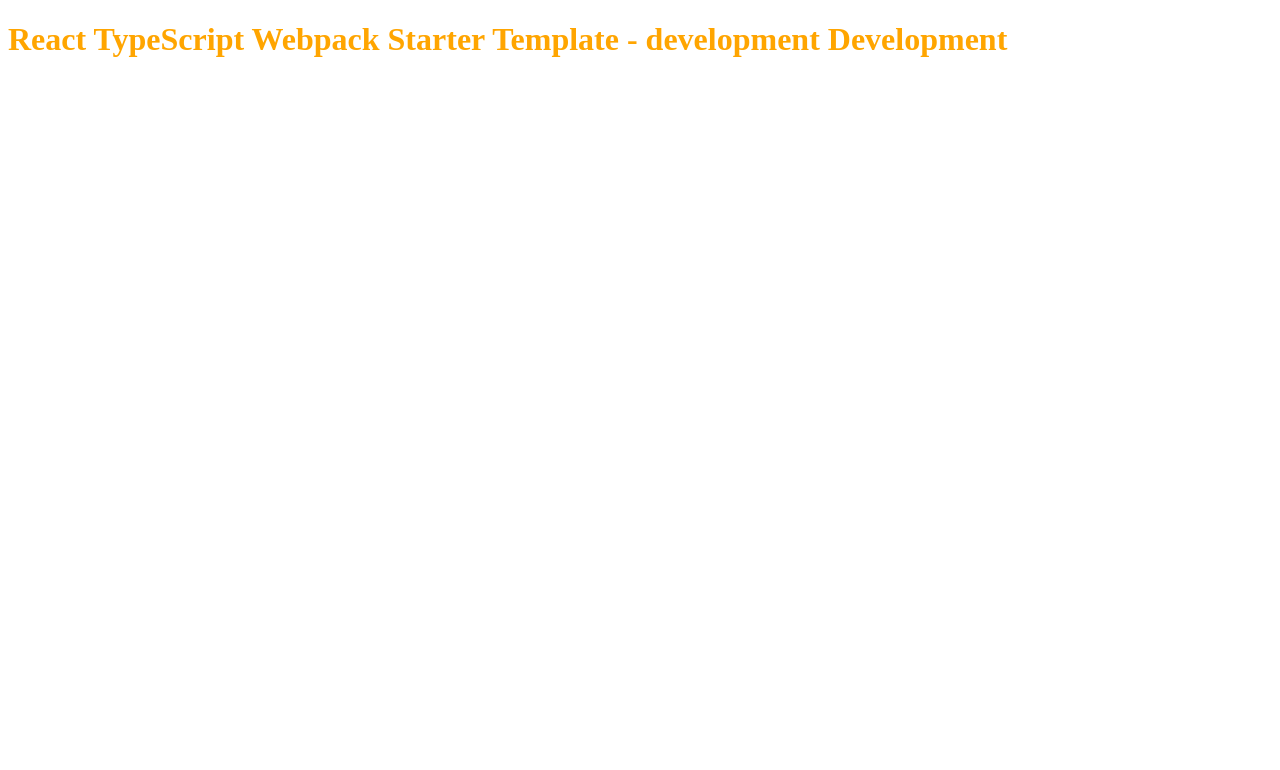
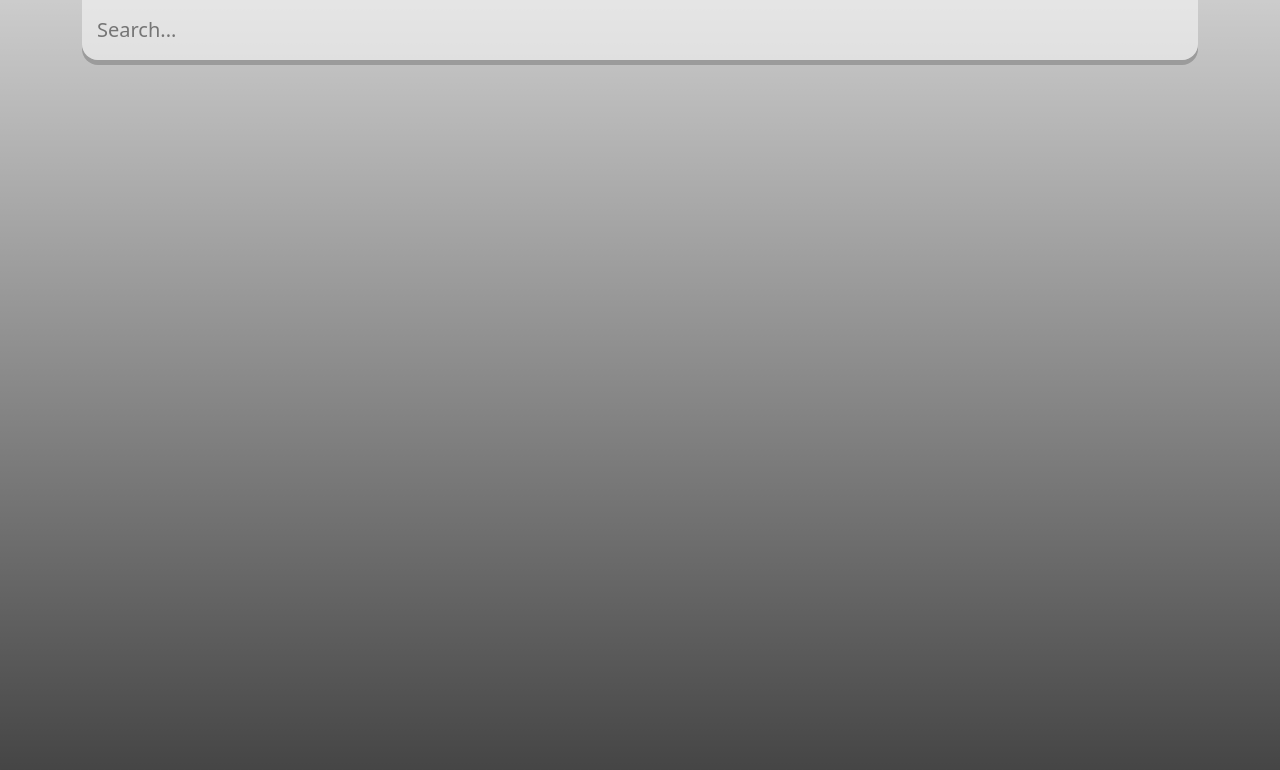
Before and after one commit to MrAlexMz/webpack-react-ts-weather-app, a React app: page / in a window 1280 px wide. Shown: the top 770 px of the page. Built offline with nearby package versions, Linux system fonts and the light colour scheme.

Commit message:
feat: partially migrate project from jsx

```diff
--- a/package.json
+++ b/package.json
@@ -14,7 +14,9 @@
   "author": "",
   "license": "ISC",
   "dependencies": {
+    "bootstrap": "^5.1.3",
     "react": "^17.0.2",
+    "react-bootstrap": "^2.2.0",
     "react-dom": "^17.0.2"
   },
   "devDependencies": {
--- a/src/App.tsx
+++ b/src/App.tsx
@@ -1,11 +1,88 @@
 import './styles.css'
+import { useState } from 'react'
+import { Container, Card } from 'react-bootstrap'
+import 'bootstrap/dist/css/bootstrap.min.css'
+
+const api = {
+  key: '31abf76e39ee93440a4a9df955bcdaf5',
+  base: 'https://api.openweathermap.org/data/2.5/',
+}
 
 export const App = () => {
-  const name = 'aa'
+  const [query, setQuery] = useState('')
+  const [weather, setWeather] = useState({})
+
+  const search = (evt: { key: string }) => {
+    if (evt.key === 'Enter') {
+      fetch(`${api.base}weather?q=${query}&units=metric&APPID=${api.key}`)
+        .then((res) => res.json())
+        .then((result) => {
+          setWeather(result)
+          setQuery('')
+          console.log(result)
+        })
+    }
+  }
+
+  const dateBuilder = (d: Date) => {
+    const months = [
+      'January',
+      'February',
+      'March',
+      'April',
+      'May',
+      'June',
+      'July',
+      'August',
+      'September',
+      'October',
+      'November',
+      'December',
+    ]
+    const days = [
+      'Sunday',
+      'Monday',
+      'Tuesday',
+      'Wednesday',
+      'Thursday',
+      'Friday',
+      'Saturday',
+    ]
+
+    const day = days[d.getDay()]
+    const date = d.getDate()
+    const month = months[d.getMonth()]
+    const year = d.getFullYear()
+
+    return `${day} ${date} ${month} ${year}`
+  }
+
   return (
-    <h1>
-      React TypeScript Webpack Starter Template - {process.env.NODE_ENV}{' '}
-      {process.env.name}
-    </h1>
+    <Container className="body-wrapper">
+      <div className="search-box">
+        <input
+          type="text"
+          className="search-bar"
+          placeholder="Search..."
+          onChange={(e) => setQuery(e.target.value)}
+          value={query}
+          onKeyPress={search}
+        />
+      </div>
+      {weather.main ? (
+        <Card style={{ 'background-color': 'transparent' }}>
+          <Card.Text className="location">
+            {weather.name}, {weather.sys.country}
+          </Card.Text>
+          <Card.Text className="date">{dateBuilder(new Date())}</Card.Text>
+          <Card.Text className="temp">
+            {Math.round(weather.main.temp)}°c
+          </Card.Text>
+          <Card.Text className="weather">{weather.weather[0].main}</Card.Text>
+        </Card>
+      ) : (
+        ''
+      )}
+    </Container>
   )
 }
--- a/src/styles.css
+++ b/src/styles.css
@@ -1,3 +1,89 @@
-h1 {
-  color: orange;
+* {
+  margin: 0;
+  padding: 0;
+  box-sizing: border-box;
 }
+
+body {
+  font-family: 'Montserrat', sans-serif;
+  background-image: linear-gradient(
+    to bottom,
+    rgba(0, 0, 0, 0.2),
+    rgba(0, 0, 0, 0.75)
+  );
+}
+
+.body-wrapper {
+  min-height: 100vh;
+  padding: 25px;
+}
+
+.search-box {
+  width: 100%;
+  margin: 0 0 75px;
+}
+
+.search-box .search-bar {
+  display: block;
+  width: 100%;
+  padding: 15px;
+
+  appearance: none;
+  background: none;
+  border: none;
+  outline: none;
+
+  background-color: rgba(255, 255, 255, 0.5);
+  border-radius: 0px 0px 16px 16px;
+  margin-top: -25px;
+
+  box-shadow: 0px 5px rgba(0, 0, 0, 0.2);
+
+  color: #313131;
+  font-size: 20px;
+
+  transition: 0.4s ease;
+}
+
+.location {
+  color: #fff;
+  font-size: 32px;
+  font-weight: 500;
+  text-align: center;
+  text-shadow: 3px 3px rgba(50, 50, 70, 0.5);
+}
+
+.date {
+  color: #fff;
+  font-size: 20px;
+  font-weight: 300;
+  font-style: italic;
+  text-align: center;
+  text-shadow: 2px 2px rgba(50, 50, 70, 0.5);
+}
+
+.temp {
+  position: relative;
+  display: inline-block;
+  margin: 30px auto;
+  background-color: rgba(255, 255, 255, 0.2);
+  border-radius: 16px;
+
+  padding: 15px 25px;
+
+  color: #fff;
+  font-size: 102px;
+  font-weight: 900;
+
+  text-shadow: 3px 6px rgba(50, 50, 70, 0.5);
+  text-align: center;
+  box-shadow: 3px 6px rgba(0, 0, 0, 0.2);
+}
+
+.weather {
+  color: #fff;
+  font-size: 48px;
+  font-weight: 700;
+  text-shadow: 3px 3px rgba(50, 50, 70, 0.5);
+  text-align: center;
+}
```
Also changed, not shown: .eslintrc.js, 1 other file (tests, documents, lock files or other folders).
